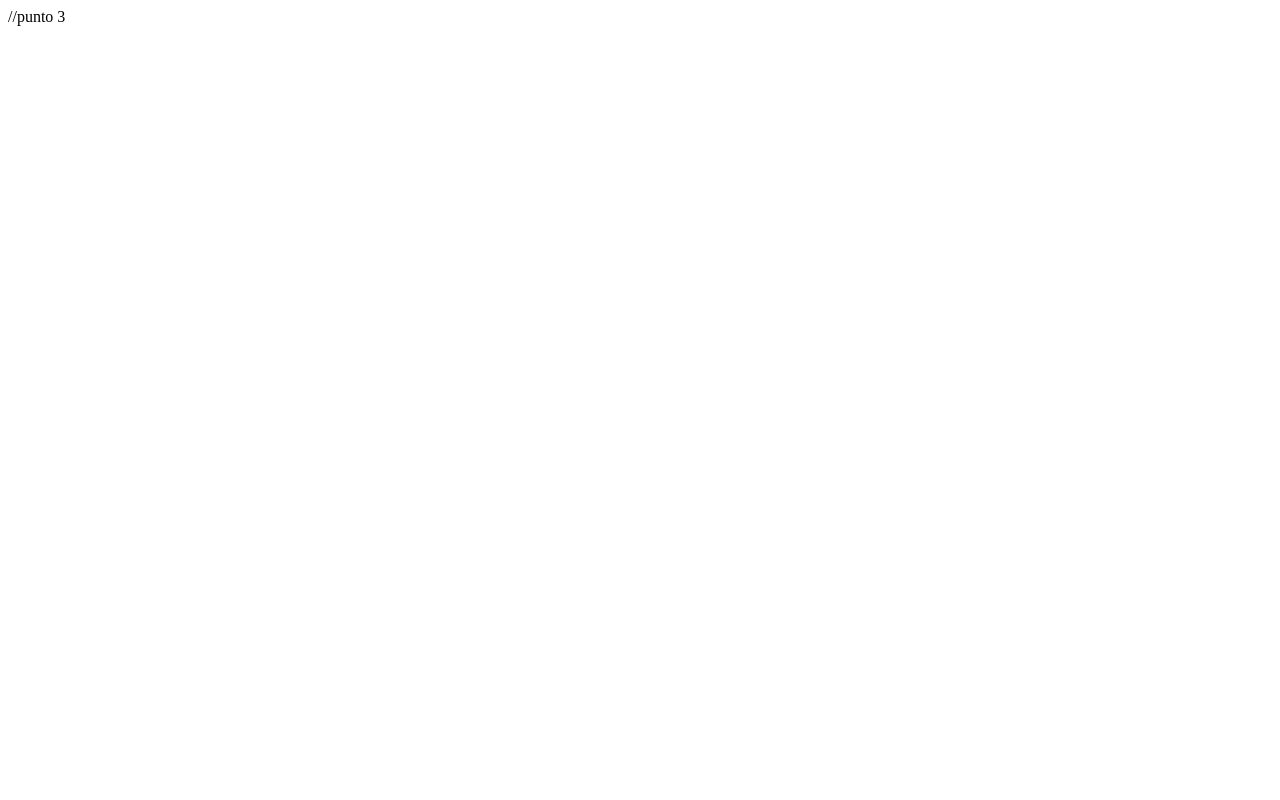
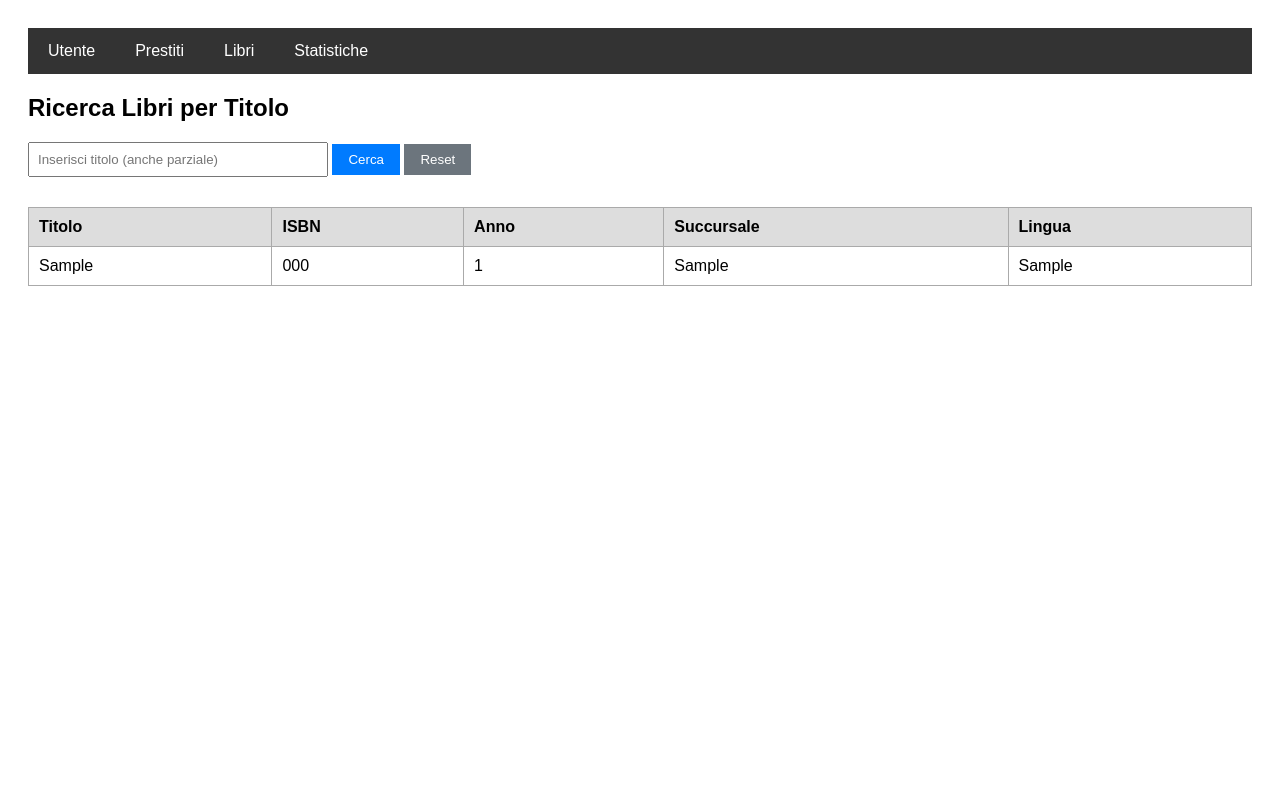
Before and after one commit to Pirraa/Biblioteca, a PHP site: page /cerca_libro.php in a window 1280 px wide. Before the commit the page is almost empty. Run offline with PHP 8.4, Linux system fonts and the light colour scheme; tables that the repository leaves empty hold one stand-in row (values such as "Sample post").

Commit message:
Update cerca_libro.php

```diff
--- a/progetto_biblioteca/cerca_libro.php
+++ b/progetto_biblioteca/cerca_libro.php
@@ -1 +1,88 @@
-//punto 3
+<?php
+require_once("strumenti/connect.php"); // Connessione al DB
+include("strumenti/navbar.php");       // Navbar
+
+$titolo = "";
+$query = "SELECT * FROM Libro"; // Default query
+
+// Se è stato inviato un titolo tramite GET
+if (isset($_GET["titolo"]) && !empty(trim($_GET["titolo"]))) {
+    $titolo = mysqli_real_escape_string($link, $_GET["titolo"]);
+    $query = "SELECT * FROM Libro WHERE titolo LIKE '%$titolo%'";
+}
+
+$result = mysqli_query($link, $query);
+
+if (!$result) {
+    echo "Errore nella query: " . mysqli_error($link);
+    exit;
+}
+?>
+
+<!DOCTYPE html>
+<html>
+<head>
+    <title>Ricerca Libro</title>
+    <style>
+        body { font-family: Arial; padding: 20px; }
+        input[type="text"] {
+            padding: 8px;
+            width: 300px;
+            margin-bottom: 10px;
+        }
+        button {
+            padding: 8px 16px;
+            background-color: #007bff;
+            color: white;
+            border: none;
+            cursor: pointer;
+        }
+        button:hover {
+            background-color: #0056b3;
+        }
+        table {
+            border-collapse: collapse;
+            width: 100%;
+            margin-top: 20px;
+        }
+        th, td {
+            border: 1px solid #aaa;
+            padding: 10px;
+            text-align: left;
+        }
+        th {
+            background-color: #ddd;
+        }
+    </style>
+</head>
+<body>
+
+<h2>Ricerca Libri per Titolo</h2>
+
+<form method="GET" action="">
+    <input type="text" name="titolo" placeholder="Inserisci titolo (anche parziale)" value="<?php echo htmlspecialchars($titolo); ?>">
+    <button type="submit">Cerca</button>
+    <a href="cerca_libro.php"><button type="button" style="background-color:#6c757d;">Reset</button></a>
+</form>
+
+<?php
+if (mysqli_num_rows($result) > 0) {
+    echo "<table>";
+    echo "<tr><th>Titolo</th><th>ISBN</th><th>Anno</th><th>Succursale</th><th>Lingua</th></tr>";
+    while ($row = mysqli_fetch_assoc($result)) {
+        echo "<tr>";
+        echo "<td>" . htmlspecialchars($row["titolo"]) . "</td>";
+        echo "<td>" . htmlspecialchars($row["ISBN"]) . "</td>";
+        echo "<td>" . htmlspecialchars($row["anno_pubblicazione"]) . "</td>";
+        echo "<td>" . htmlspecialchars($row["succursale"]) . "</td>";
+        echo "<td>" . htmlspecialchars($row["lingua"]) . "</td>";
+        echo "</tr>";
+    }
+    echo "</table>";
+} else {
+    echo "<p>Nessun libro trovato.</p>";
+}
+?>
+
+</body>
+</html>
```
